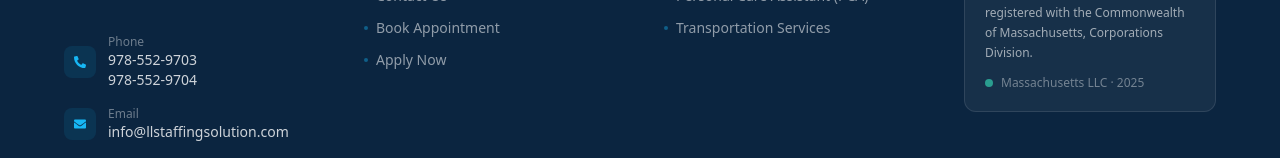
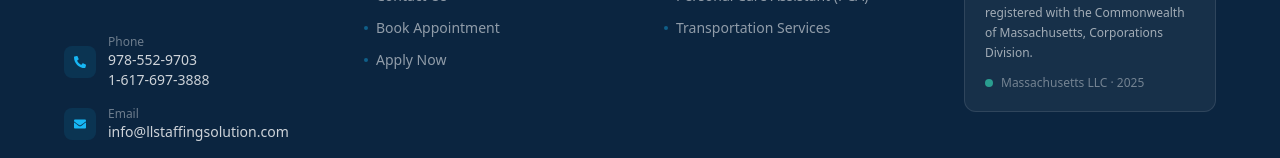
Before and after one commit to Emitteremit1211/L-Lhealthcare, a React (Vite) app: page / in a window 1280 px wide. Shown: the part 7630-7788 px from the top of the page. Built offline with nearby package versions, Linux system fonts and the light colour scheme.

Commit message:
number upadted

```diff
--- a/src/components/Footer.jsx
+++ b/src/components/Footer.jsx
@@ -100,10 +100,10 @@ const Footer = () => {
                                     </a>
 
                                     <a
-                                        href="tel:+19761697389"
+                                        href="tel:+16176973888"
                                         className="text-white/80 text-sm hover:text-[#17B7F5] transition"
                                     >
-                                        978-552-9704
+                                        1-617-697-3888
                                     </a>
                                 </div>
                             </div>
```
